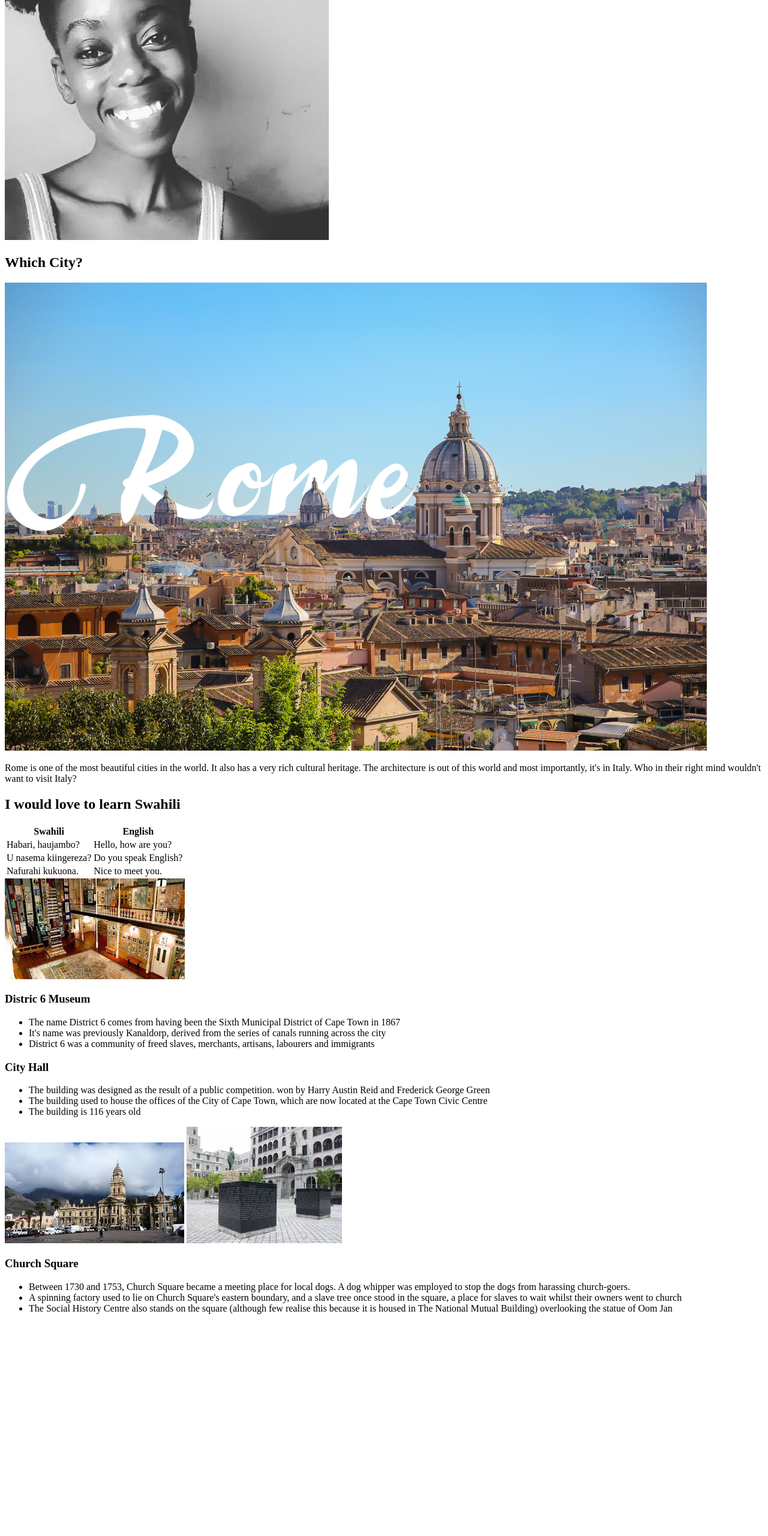
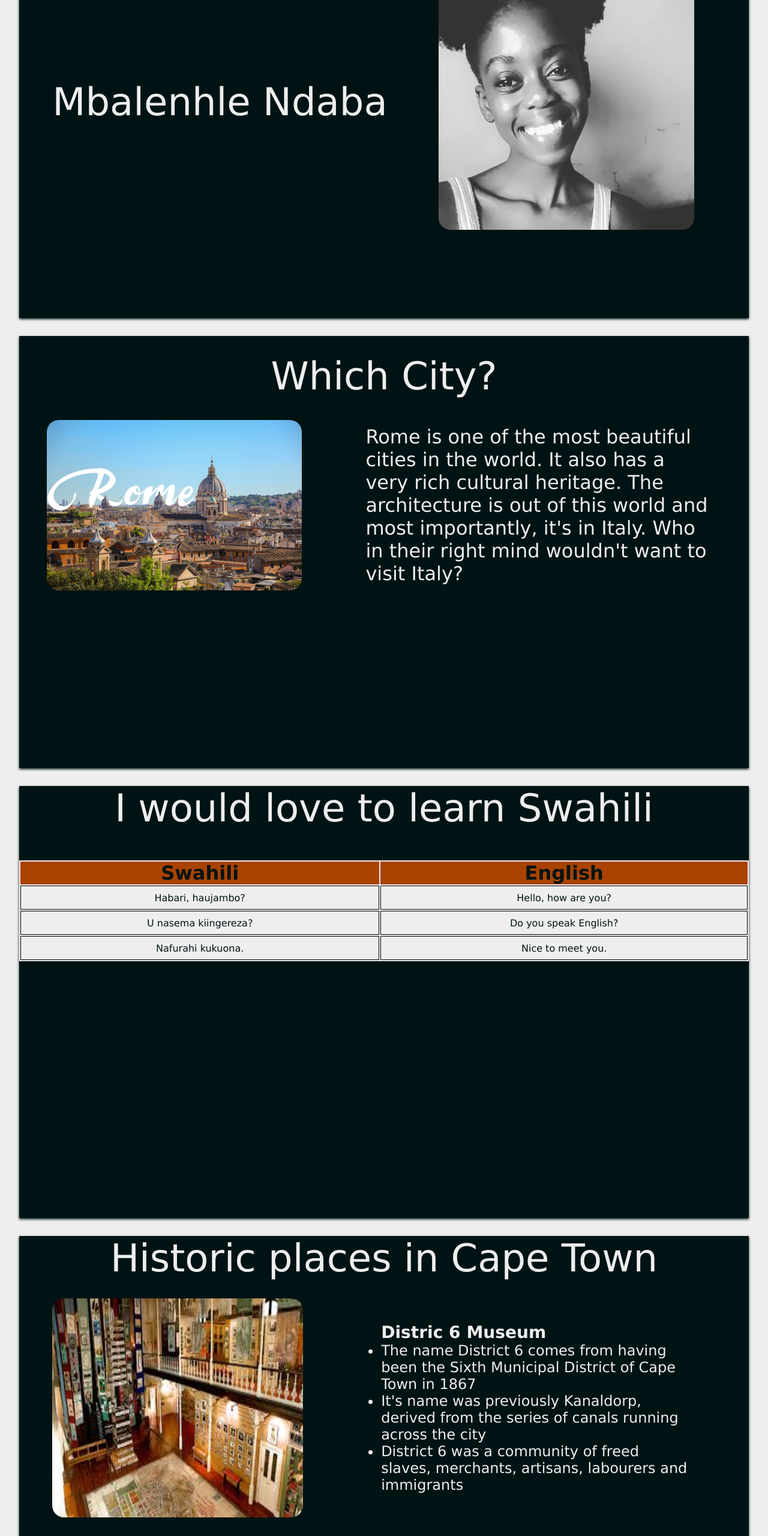
Before and after one commit to mbalindaba01/Codex---Basic-Webpage, a plain HTML site: page index.html in a window 1280 px wide. Shown: the part 220-2780 px from the top of the page at 60% size. Before the commit the page ends 2426 px from the top, so only its background shows below. Drawn offline with Linux system fonts and the light colour scheme.

Commit message:
Update html and include css file

```diff
--- a/index.html
+++ b/index.html
@@ -45,6 +45,9 @@
         </table>
     </section>
     <section class="places">
+        <h1>Historic places in Cape Town</h1>
+        <div class="cape-town">
+            <div class="place">
                 <img src="place1.jpg" alt="District 6 Museum, Cape Town">
                 <div class="place-description">
                     <h3>Distric 6 Museum</h3>
@@ -54,6 +57,8 @@
                         <li>District 6 was a community of freed slaves, merchants, artisans, labourers and immigrants</li>
                     </ul>
                 </div>
+            </div>
+            <div class="place">
                 <div class="place-description">
                     <h3>City Hall</h3>
                     <ul>
@@ -63,6 +68,8 @@
                     </ul>
                 </div>
                 <img src="place2.jpg" alt="City Hall, Cape Town">
+            </div>
+            <div class="place">
                 <img src="place3.jpg" alt="Church Square, Cape Town">
                 <div class="place-description">
                     <h3>Church Square</h3>
@@ -72,6 +79,8 @@
                         <li>The Social History Centre also stands on the square (although few realise this because it is housed in The National Mutual Building) overlooking the statue of Oom Jan</li>
                     </ul>
                 </div>
+            </div>
+        </div>
     </section>
 </body>
 </html>
--- a/main.css
+++ b/main.css
@@ -0,0 +1,179 @@
+* {
+    padding: 0;
+    margin: 0;
+    box-sizing: border-box;
+}
+
+body {
+    font-size: 62.5%;
+    font-family:'Lucida Sans', 'Lucida Sans Regular', 'Lucida Grande', 'Lucida Sans Unicode', Geneva, Verdana, sans-serif;
+    display: flex;
+    flex-direction: column;
+    color: #eee;
+    background: #eee;
+    align-items: center;
+}
+
+header {
+    display: flex;
+    justify-content: space-around;
+    align-items: center;
+    width: 95%;
+    height: 90vh;
+    background: #001314;
+    margin-top: 30px;
+    position: relative;
+    box-shadow:  0 2px 4px #001314;
+}
+
+img {
+    width: 35%;
+    height: auto;
+    border-radius: 20px;
+}
+
+h1 {
+    text-align: center;
+    font-size: 4rem;
+    font-weight: 100;
+}
+
+header h1 {
+    width: 50%;
+}
+
+section {
+    width: 95%;
+    height: 90vh;
+    background: #001314;
+    margin-top: 30px;
+    box-shadow:  0 2px 4px #001314;
+}
+
+section.city {
+    display: flex;
+    flex-direction: column;
+    align-items: center;
+    padding-top: 30px;
+}
+
+div.city {
+    display: flex;
+    justify-content: space-around;
+    align-items: center;
+    padding-top: 30px;
+    position: relative;
+}
+
+div.city p {
+    width: 50%;
+    padding: 15px;
+    font-size: 2rem;
+}
+
+table {
+    width: 100%;
+    background: #eee;
+    color: #001314;
+    font-size: 2rem;
+    margin-top: 50px;
+}
+
+th {
+    background: #AA4200;
+}
+
+td {
+    border: 1px solid black;
+    font-size: 1rem;
+    height: 40px;
+    text-align: center;
+}
+
+section.places {
+    display: flex;
+    flex-direction: column;
+    height: 100%;
+    position: relative;
+}
+
+div.place {
+    display: flex;
+    justify-content: space-around;
+    position: relative;
+    padding: 30px 10px;
+}
+
+div.place-description {
+    width: 50%;
+    padding: 40px;
+    font-size: 1.5rem;
+}
+
+@media only screen and (max-width: 992px){
+    header {
+        flex-direction: column;
+    }
+
+    img {
+        position: relative;
+        height: 100%;
+        width: 80%;
+        opacity: 70%;
+        z-index: 0;
+    }
+
+    h1 {
+        position: absolute;
+        margin: auto;
+        color: #eee;
+        z-index: 1;
+    }
+
+    div.city {
+        margin-top: 50px;
+        position: relative;
+        z-index: 0;
+    }
+
+    div.city p {
+        position: absolute;
+        margin: auto;
+        font-size: 1rem;
+        z-index: 1;
+    }
+
+    div.city img {
+        opacity: 40%;
+    }
+
+    table {
+        margin-top: 200px;
+    }
+
+    div.cape-town {
+        margin-top: 150px;
+    }
+
+    div.place {
+        margin-top: 50px;
+    }
+
+    div.place img {
+        position: relative;
+        z-index: 0;
+        opacity: 40%;
+    }
+
+    div.place-description {
+        position: absolute;
+        margin: auto;
+        font-size: 1rem;
+        width: 80%;
+        z-index: 1;
+    }
+}
+
+@media only screen and (max-width: 768px){
+
+}
```
Lines whose indentation alone changed are shown as unchanged.
